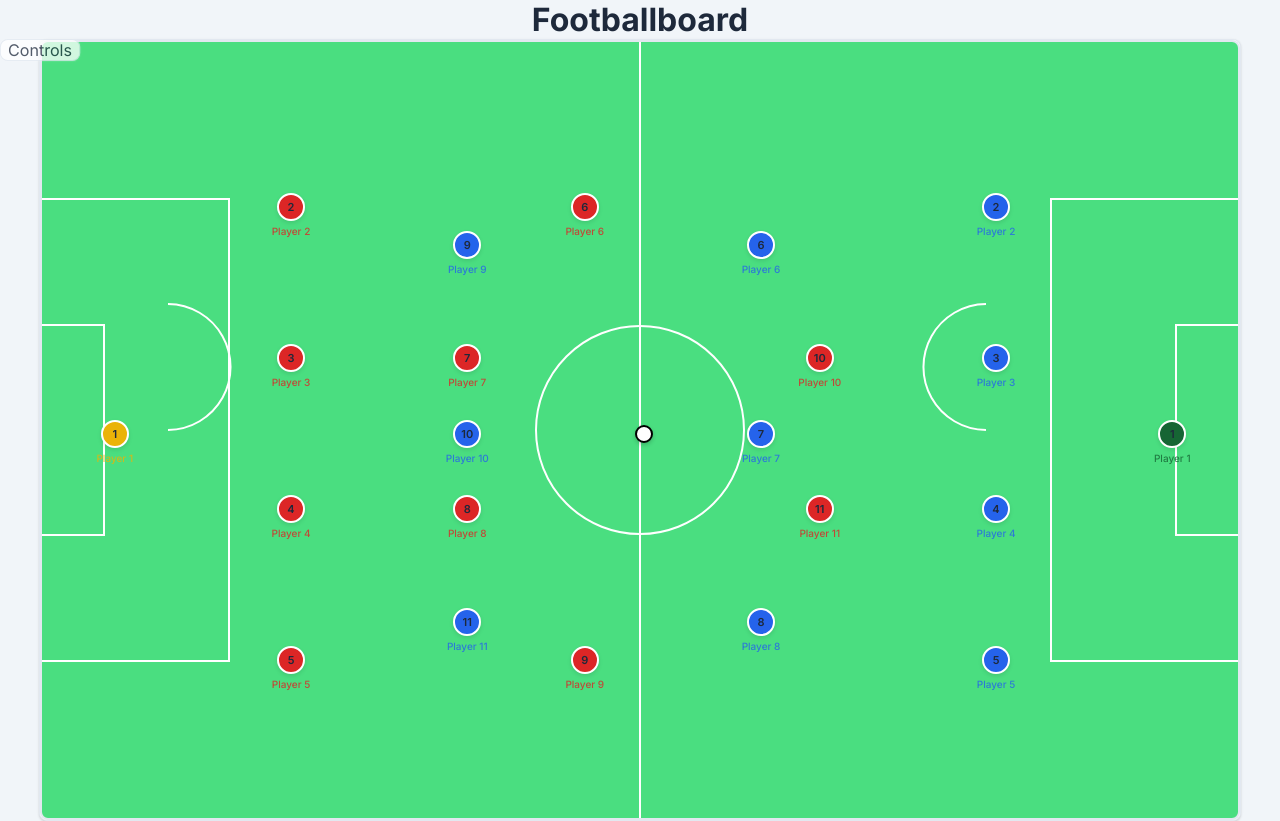
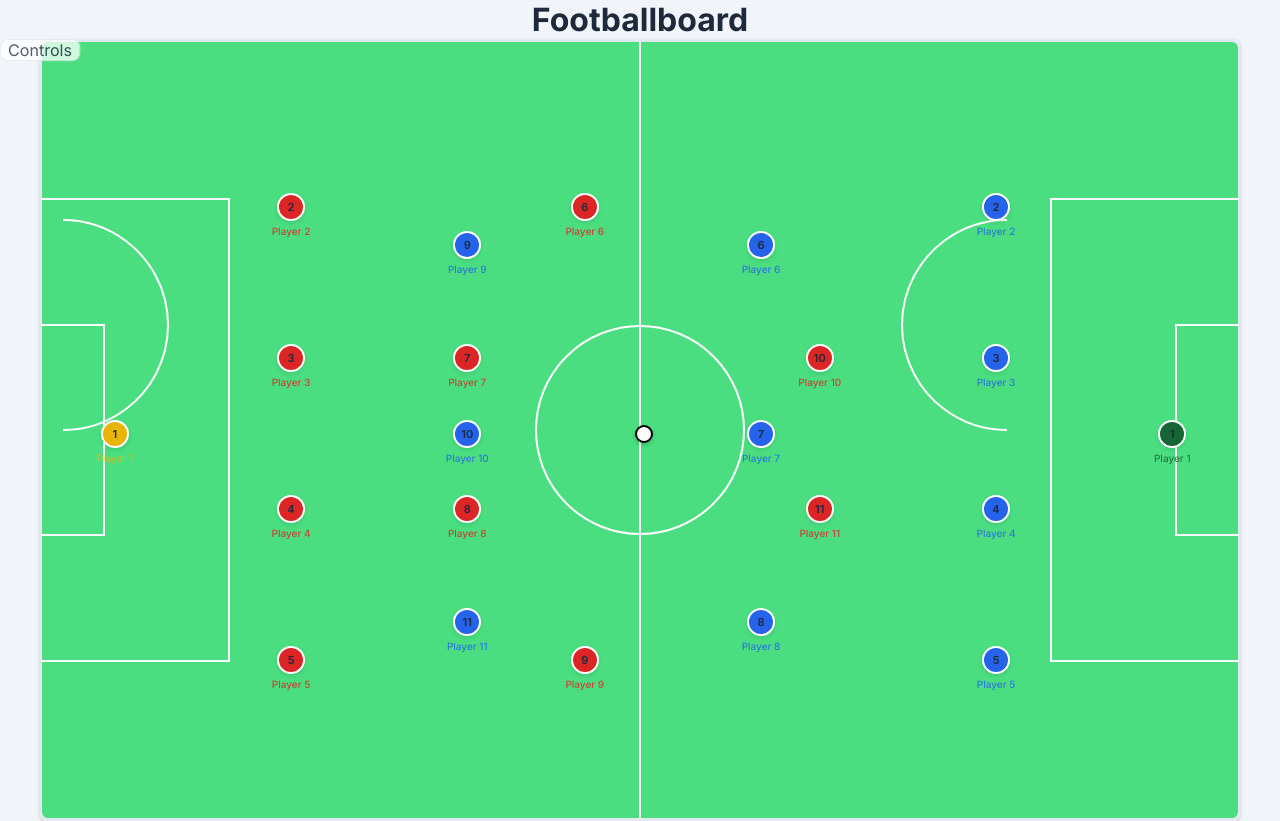
Before and after one commit to kaimrdth/Football-Board, a React (Vite) app: page / in a window 1280 px wide. Built offline with nearby package versions, Linux system fonts and the light colour scheme.

Commit message:
update: 2025-08-04 21:40

```diff
--- a/src/components/Pitch.tsx
+++ b/src/components/Pitch.tsx
@@ -123,23 +123,25 @@ const PitchMarkings = React.memo(() => (
 
     {/* Left penalty spot */}
     <div
-      className="absolute w-1.5 h-1.5 rounded-full"
+      className="absolute w-2 h-2 rounded-full"
       style={{
         left: 126,
         top: '50%',
-        transform: 'translateY(-50%)',
-        background: 'var(--pitch-line)'
+        transform: 'translate(-50%, -50%)',
+        background: 'var(--pitch-line)',
+        zIndex: 10
       }}
     />
 
     {/* Right penalty spot */}
     <div
-      className="absolute w-1.5 h-1.5 rounded-full"
+      className="absolute w-2 h-2 rounded-full"
       style={{
         right: 126,
         top: '50%',
-        transform: 'translateY(-50%)',
-        background: 'var(--pitch-line)'
+        transform: 'translate(50%, -50%)',
+        background: 'var(--pitch-line)',
+        zIndex: 10
       }}
     />
 
@@ -149,14 +151,14 @@ const PitchMarkings = React.memo(() => (
       style={{
         left: 126,
         top: '50%',
-        transform: 'translateY(-50%)',
-        width: 126,
-        height: 126,
+        transform: 'translate(-50%, -50%)',
+        width: 210,
+        height: 210,
         overflow: 'visible'
       }}
     >
       <path
-        d="M 0,-63 A 63,63 0 0,1 54.5,-30.8 A 63,63 0 0,1 54.5,30.8 A 63,63 0 0,1 0,63"
+        d="M 0,-105 A 105,105 0 0,1 63,-84 A 105,105 0 0,1 63,84 A 105,105 0 0,1 0,105"
         fill="none"
         stroke="var(--pitch-line)"
         strokeWidth="2"
@@ -169,14 +171,14 @@ const PitchMarkings = React.memo(() => (
       style={{
         right: 126,
         top: '50%',
-        transform: 'translateY(-50%)',
-        width: 126,
-        height: 126,
+        transform: 'translate(50%, -50%)',
+        width: 210,
+        height: 210,
         overflow: 'visible'
       }}
     >
       <path
-        d="M 0,-63 A 63,63 0 0,0 -54.5,-30.8 A 63,63 0 0,0 -54.5,30.8 A 63,63 0 0,0 0,63"
+        d="M 0,-105 A 105,105 0 0,0 -63,-84 A 105,105 0 0,0 -63,84 A 105,105 0 0,0 0,105"
         fill="none"
         stroke="var(--pitch-line)"
         strokeWidth="2"
```
